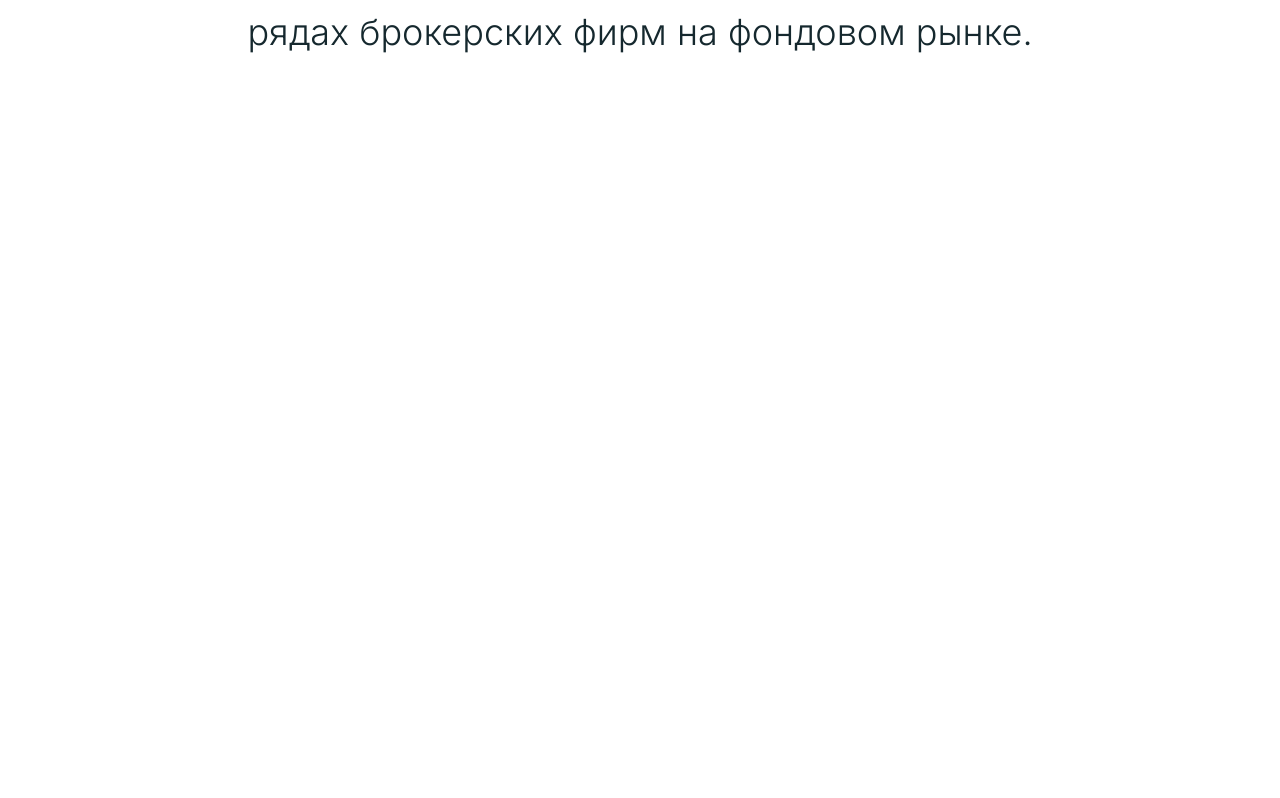
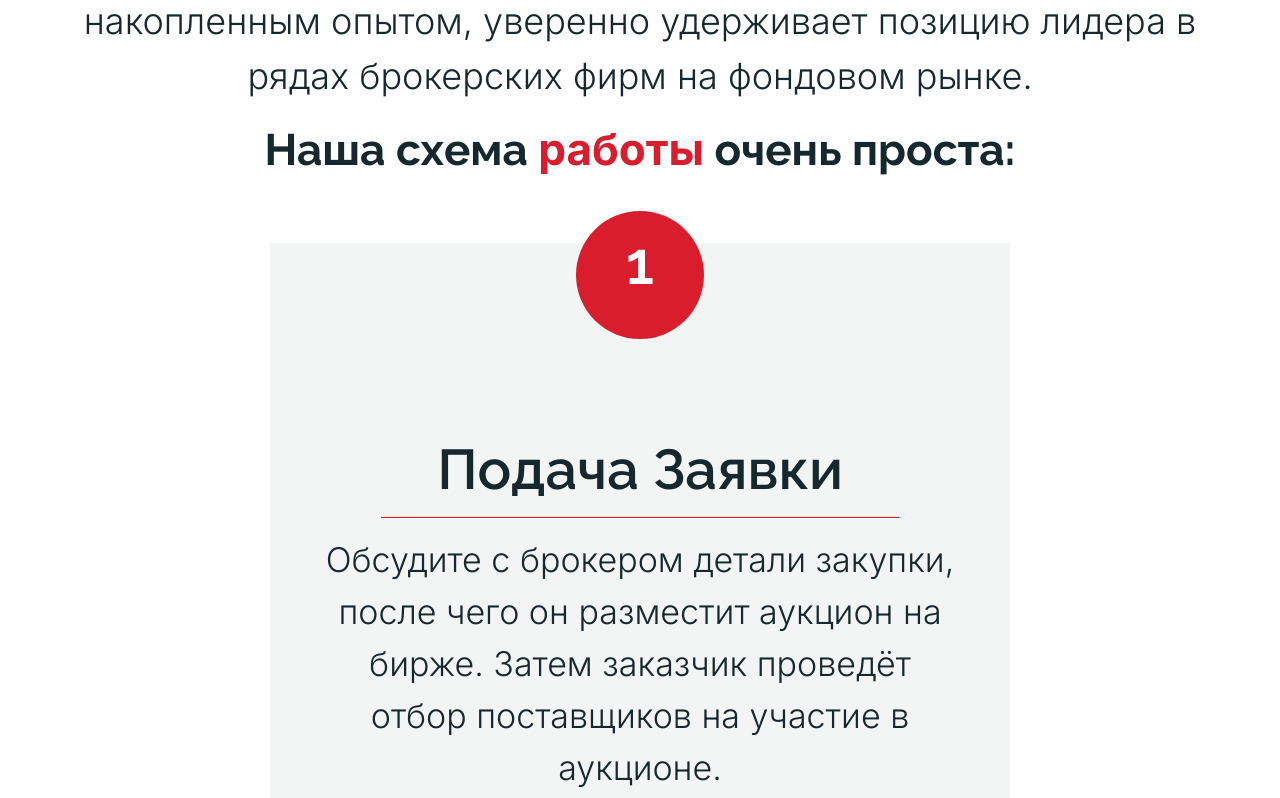
Before and after one commit to TomBebrov1ch/city-broker, a React (Vite) app: page /home in a window 1280 px wide. Shown: the part 1682-2480 px from the top of the page. Before the commit the page ends 1742 px from the top, so only its background shows below. Built offline with nearby package versions, Linux system fonts and the light colour scheme.

Commit message:
Version 1.0.3

```diff
--- a/src/entities/Separator/ui/styles.module.scss
+++ b/src/entities/Separator/ui/styles.module.scss
@@ -15,5 +15,6 @@
     width: clamp(60px, 28.0368vw, 240px);
     height: 2px;
     @apply bg-custom-red;
+    @apply mt-1;
   }
 }
--- a/src/entities/StepCard/ui/index.tsx
+++ b/src/entities/StepCard/ui/index.tsx
@@ -1,10 +1,26 @@
 import React from "react";
+
+import styles from "./styles.module.scss";
 
 interface StepCardData {
   number: string;
+  heading: string;
   text: string;
+  marginTop: string;
 }
 
-export const StepCard = () => {
-  return <div>index</div>;
+export const StepCard: React.FC<StepCardData> = ({
+  number,
+  text,
+  heading,
+  marginTop,
+}) => {
+  return (
+    <div className={`${styles.step_card} ${marginTop}`}>
+      <span className={styles.step_card__number}>{number}</span>
+      <span className={styles.step_card__heading}>{heading}</span>
+      <hr className={styles.step_card__separator} />
+      <p className={styles.step_card__paragraph}>{text}</p>
+    </div>
+  );
 };
--- /dev/null
+++ b/src/entities/StepCard/ui/styles.module.scss
@@ -0,0 +1,56 @@
+.step_card {
+  width: clamp(185px, 86.4468vw, 740px);
+  height: clamp(185px, 86.4468vw, 740px);
+  position: relative;
+  display: flex;
+  flex-direction: column;
+  justify-content: center;
+  align-items: center;
+  background: rgba(21, 40, 46, 0.05);
+
+  &__number {
+    position: absolute;
+    top: clamp(-32px, -14.95296vw, -128px);
+    width: clamp(32px, 14.95296vw, 128px);
+    height: clamp(32px, 14.95296vw, 128px);
+    border-radius: clamp(30px, 14.0184vw, 120px);
+    color: #fff;
+    text-align: center;
+    font-family: Raleway;
+    font-size: clamp(15px, 7.0092vw, 60px);
+    font-style: normal;
+    font-weight: 600;
+    line-height: 135%;
+    @apply bg-custom-red;
+    @apply p-3;
+  }
+
+  &__heading {
+    text-align: center;
+    font-family: Raleway;
+    font-size: clamp(14px, 6.541919999999999vw, 56px);
+    font-style: normal;
+    font-weight: 600;
+    line-height: 135%;
+    @apply text-custom-black;
+  }
+
+  &__separator {
+    width: 70%;
+    height: 2px;
+    @apply mt-2;
+    @apply bg-custom-red;
+  }
+
+  &__paragraph {
+    width: 85%;
+    text-align: center;
+    font-family: Inter;
+    font-size: clamp(8.5px, 3.9718799999999996vw, 34px);
+    font-style: normal;
+    font-weight: 300;
+    line-height: 153%;
+    @apply text-custom-black;
+    @apply mt-4;
+  }
+}
--- a/src/widgets/AboutScreen/index.tsx
+++ b/src/widgets/AboutScreen/index.tsx
@@ -1,10 +1,11 @@
 import { Separator } from "@entities/Separator/ui";
+import { StepCard } from "@entities/StepCard/ui";
 
 import styles from "./styles.module.scss";
 
 export const AboutScreen = () => {
   return (
-    <section className="container m-auto mt-10">
+    <section className="container m-auto mt-16">
       <Separator text="О нас" />
       <h2 className={styles.heading}>О компании</h2>
       <p className="paragraph mt-4">
@@ -12,6 +13,27 @@ export const AboutScreen = () => {
         опытом, уверенно удерживает позицию лидера в рядах брокерских фирм на
         фондовом рынке.
       </p>
+      <span className={styles.sub_heading}>
+        Наша схема <span className="text-custom-red">работы</span> очень проста:
+      </span>
+      <StepCard
+        marginTop="mt-16"
+        number="1"
+        heading="Подача Заявки"
+        text="Обсудите с брокером детали закупки, после чего он разместит аукцион на бирже. Затем заказчик проведёт отбор поставщиков на участие в аукционе."
+      />
+      <StepCard
+        marginTop="mt-16"
+        number="2"
+        heading="Внесение Обеспечения"
+        text="Заказчик выбирает поставщиков, которые вносят гарантии, затем следуют торги и заключение сделки по оптимальной цене с биржевым договором."
+      />
+      <StepCard
+        marginTop="mt-16"
+        number="3"
+        heading="Исполнение Поставки"
+        text="Поставщик выполняет условия договора, обеспечивая отгрузку товара в соответствии с условиями, оговоренными с Заказчиком."
+      />
     </section>
   );
 };
--- a/src/widgets/AboutScreen/styles.module.scss
+++ b/src/widgets/AboutScreen/styles.module.scss
@@ -6,4 +6,16 @@
   font-weight: 700;
   line-height: 135%;
   @apply text-custom-black;
+  @apply mt-4;
 }
+
+.sub_heading {
+  text-align: center;
+  font-family: Raleway;
+  font-size: clamp(11px, 5.140079999999999vw, 44px);
+  font-style: normal;
+  font-weight: 700;
+  line-height: 135%;
+  @apply text-custom-black;
+  @apply mt-4;
+}
```
Also changed, not shown: src/entities/StepCard/ui/styles.scss (deleted).
